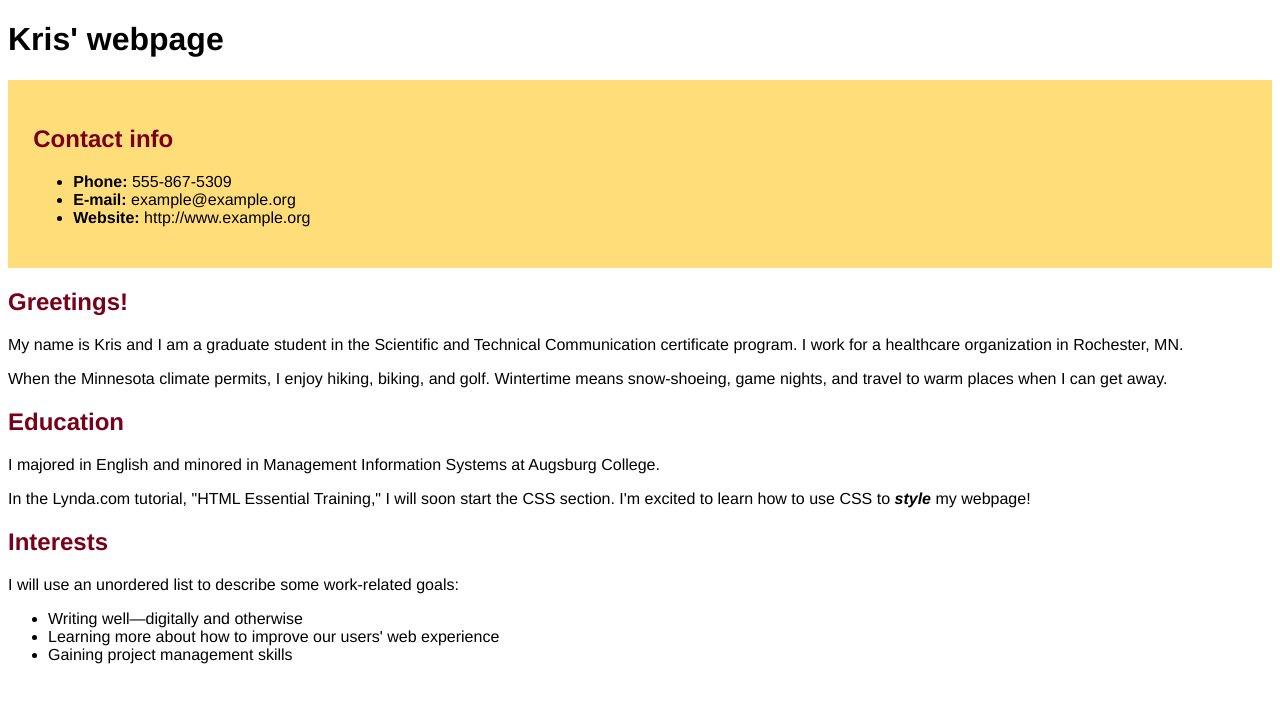
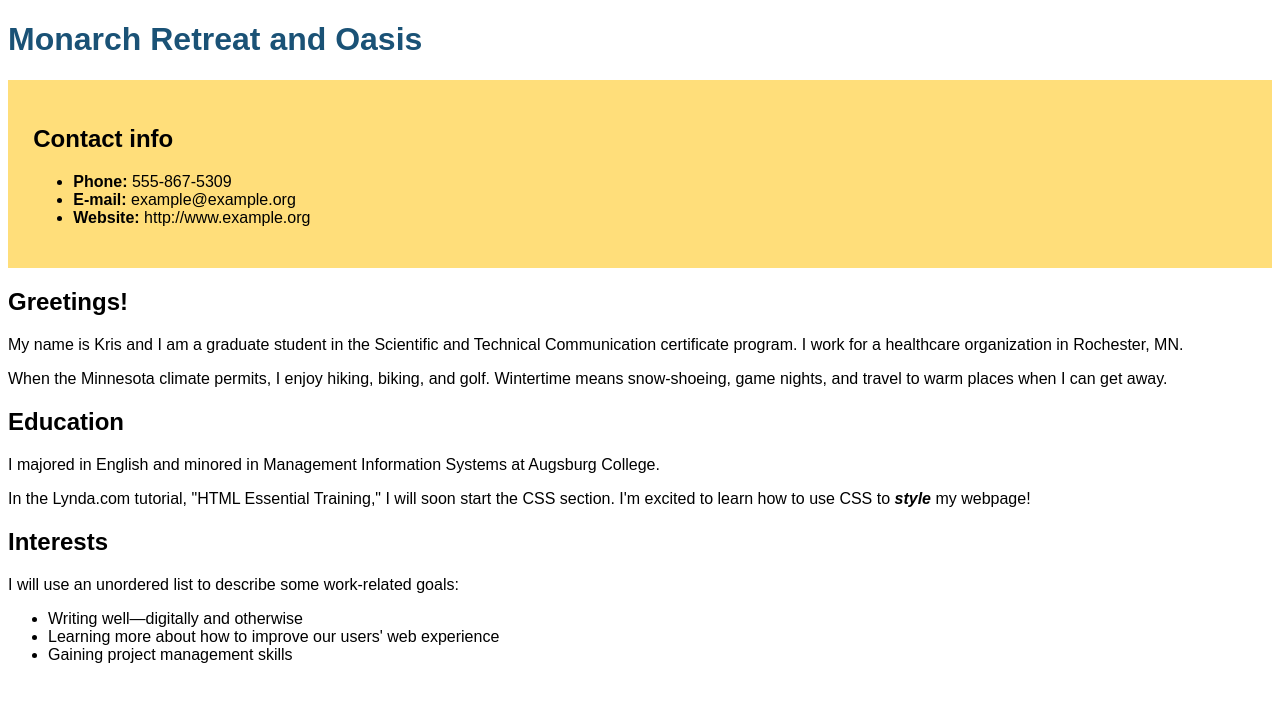
Before and after one commit to kristineryan/Template_Website, a plain HTML site: page monarch-index.html in a window 1280 px wide. Drawn offline with Linux system fonts and the light colour scheme.

Commit message:
changed style file to monarch-styles.css

```diff
--- a/monarch-index.html
+++ b/monarch-index.html
@@ -1,12 +1,12 @@
 <!doctype html>
 <head>
-  <title>Kris' Webpage</title>
-  <link rel="stylesheet" type="text/css" href="styles.css">
+  <title>Monarch Retreat and Oasis</title>
+  <link rel="stylesheet" type="text/css" href="monarch-styles.css">
 </head>
 
 <body>
 
-<h1>Kris' webpage</h1>
+<h1>Monarch Retreat and Oasis</h1>
 
 <div id="contact">
 <h2>Contact info</h2>
--- a/monarch-styles.css
+++ b/monarch-styles.css
@@ -2,8 +2,13 @@ body {
   font-family: "Arial", Helvetica, sans-serif;
 }
 
+h1 {
+  color:   #1A5276;
+}
+
+}
 h2 {
-  color: #1A5276;
+  color: #FFDE7A;
 }
 
 #contact {
```
